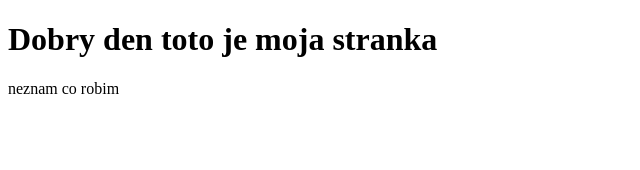
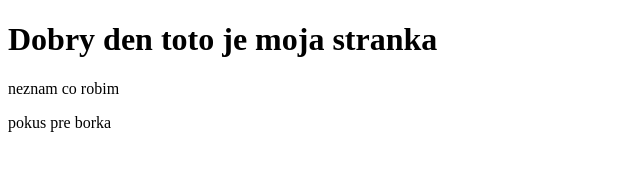
Before and after one commit to AweFilko/sei4-zoricak, a plain HTML site: page index.html in a window 1280 px wide. Shown: the whole page, without its empty margins (0-640 px from the left). Drawn offline with Linux system fonts and the light colour scheme.

Commit message:
Update index.html

```diff
--- a/index.html
+++ b/index.html
@@ -9,5 +9,6 @@
 <body>
     <h1>Dobry den toto je moja stranka</h1>
     <p> neznam co robim</p>
+    <p> pokus pre borka</p>
 </body>
 </html>
```
